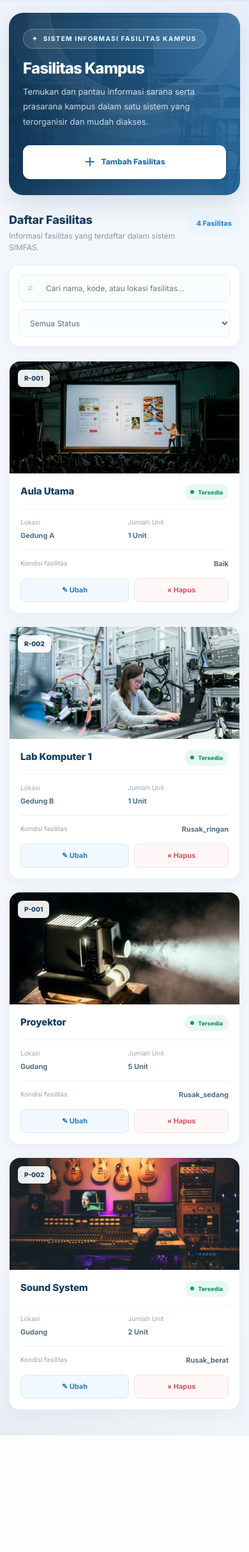
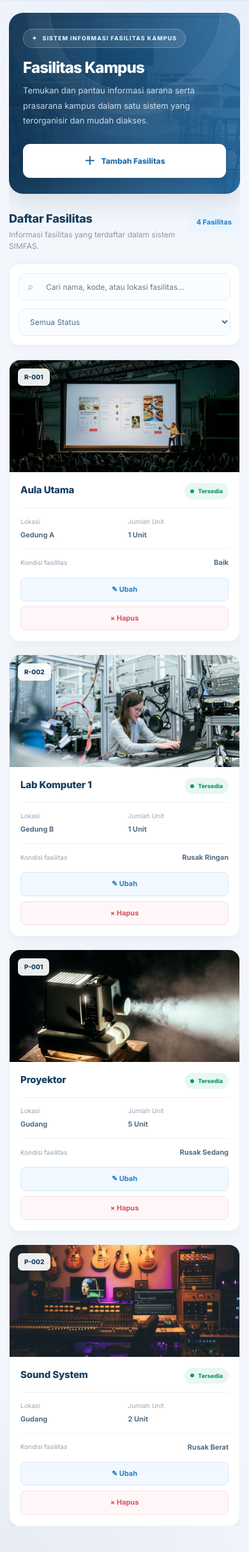
Before and after one commit to cellrafa734-crypto/Simfas, a Laravel app: page /facilities in a window 390 px wide. Shown: the part 68-2494 px from the top of the page at 64% size. Before the commit the page ends 2312 px from the top, so only its background shows below. Run offline with Laravel 12, Linux system fonts and the light colour scheme; a user stored in the database is signed in; data comes from the database, SQL or seed files in the repository.

Commit message:
Add files via upload

```diff
--- a/resources/views/facilities/index.blade.php
+++ b/resources/views/facilities/index.blade.php
@@ -404,6 +430,9 @@
         font-size: 11px;
         font-weight: 700;
         transition: .2s;
+        font-family: inherit;
+        line-height: 1.2;
+        cursor: pointer;
     }
 
     .facility-edit-btn {
@@ -499,6 +528,21 @@
     }
 
     @media(max-width: 650px) {
+        .facility-page { overflow-x: hidden; }
+
+        .facility-hero h2 { word-break: break-word; }
+
+        .facility-hero-tag {
+            font-size: 9px;
+            letter-spacing: 1px;
+            max-width: 100%;
+        }
+
+        .facility-card-actions { flex-direction: column; }
+
+        .facility-edit-btn,
+        .facility-delete-btn { padding: 11px 10px; }
+
         .facility-hero {
             min-height: 230px;
             padding: 25px 22px;
@@ -606,8 +651,9 @@
                 if ($f->image_path && \Illuminate\Support\Facades\Storage::disk('public')->exists($f->image_path)) {
                     $imageUrl = asset('storage/' . $f->image_path);
                 } else {
-                    // Gunakan foto bawaan jika belum ada foto upload.
-                    $imagePath = 'images/facilities/peralatan.jpg';
+                    // Foto bawaan hanya dipakai bila nama fasilitas cocok dengan salah satu kata kunci.
+                    // Bila tidak cocok, kartu menampilkan placeholder (bukan foto yang salah).
+                    $imagePath = null;
 
                     if (
                         str_contains($facilityName, 'kelas') ||
@@ -630,13 +676,21 @@
                         $imagePath = 'images/facilities/sound-system.jpg';
                     }
 
-                    $imageUrl = file_exists(public_path($imagePath))
+                    $imageUrl = ($imagePath && file_exists(public_path($imagePath)))
                         ? asset($imagePath)
                         : null;
                 }
 
                 $status = strtolower($f->status ?? '');
                 $statusLabel = ucfirst(str_replace('_', ' ', $status));
+
+                $conditionLabels = [
+                    'baik'         => 'Baik',
+                    'rusak_ringan' => 'Rusak ringan',
+                    'rusak_sedang' => 'Rusak sedang',
+                    'rusak_berat'  => 'Rusak berat',
+                ];
+                $conditionLabel = $conditionLabels[$f->condition] ?? ($f->condition ? ucfirst(str_replace('_', ' ', $f->condition)) : '-');
 
                 $statusClass = match($status) {
                     'tersedia' => 'status-tersedia',
@@ -656,16 +710,23 @@
                 <div class="facility-image">
 
                     @if($imageUrl)
+                        {{-- Bila file gambar gagal dimuat, otomatis ganti ke placeholder --}}
                         <img
                             src="{{ $imageUrl }}"
                             alt="{{ $f->name }}"
                             loading="lazy"
+                            onerror="this.hidden=true;this.nextElementSibling.hidden=false;"
                         >
-                    @else
-                        <div class="facility-image-placeholder">
-                            {{ strtoupper(substr($f->name ?? 'F', 0, 1)) }}
-                        </div>
                     @endif
+
+                    <div class="facility-image-placeholder" @if($imageUrl) hidden @endif>
+                        <svg viewBox="0 0 24 24" aria-hidden="true">
+                            <rect x="3" y="3" width="18" height="18" rx="3"/>
+                            <circle cx="9" cy="9" r="1.6"/>
+                            <path d="m21 15-5-5L5 21"/>
+                        </svg>
+                        <small>Belum ada foto</small>
+                    </div>
 
                     <span class="facility-code">
                         {{ $f->code }}
@@ -725,7 +786,7 @@
                                 <button
                                     type="submit"
                                     class="facility-delete-btn"
-                                    style="width:100%; cursor:pointer;"
+                                    style="width:100%;"
                                 >
                                     × Hapus
                                 </button>
@@ -765,6 +826,14 @@
 </div>
 
 <script>
+// Konfirmasi sebelum menghapus fasilitas
+document.addEventListener('submit', function (event) {
+    const message = event.target.dataset ? event.target.dataset.confirm : null;
+    if (message && !window.confirm(message)) {
+        event.preventDefault();
+    }
+});
+
 document.addEventListener('DOMContentLoaded', function () {
     const searchInput = document.getElementById('facilitySearch');
     const statusFilter = document.getElementById('facilityStatusFilter');
```
Also changed, not shown: other parts of resources/views/facilities/index.blade.php (+31 -4 lines).
